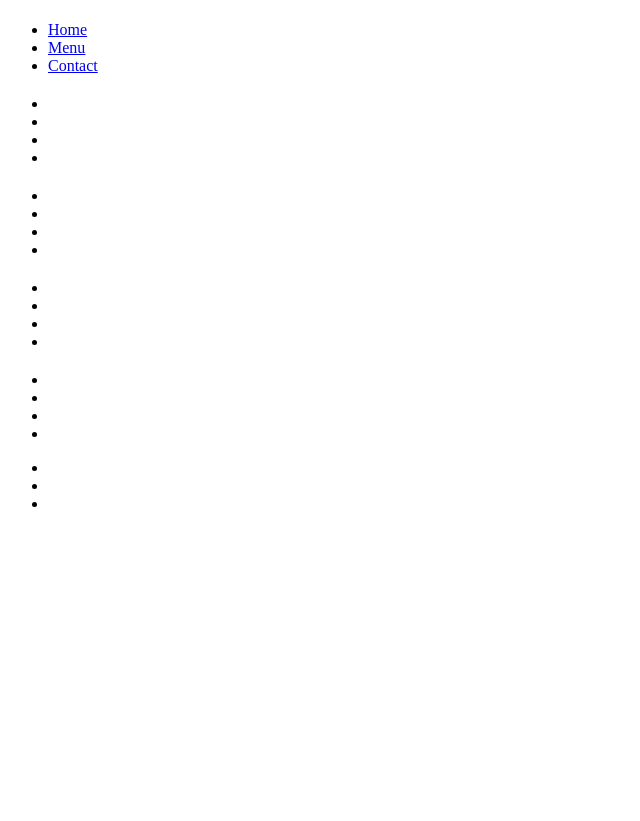
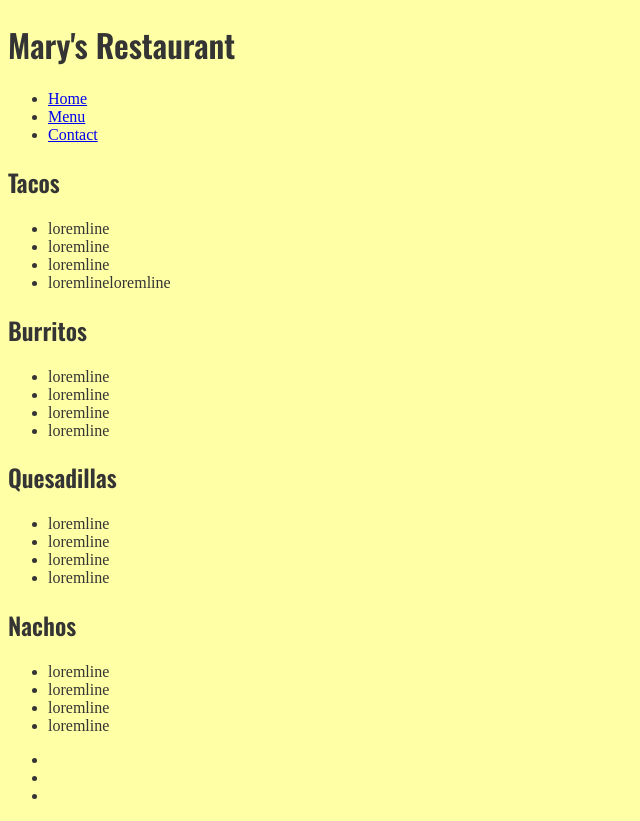
Before and after one commit to mquint0603/maryrestaurant, a plain HTML site: page menu.html in a window 1280 px wide. Shown: the whole page, without its empty margins (0-640 px from the left). Before the commit the page ends 800 px from the top, so only its background shows below. Drawn offline with nearby package versions, Linux system fonts and the light colour scheme.

Commit message:
added css

```diff
--- /dev/null
+++ b/css/style.css
@@ -0,0 +1,16 @@
+/*
+#ff5722; primary orange
+#ff8a50; light orange
+#ff8a50; dark oragne
+#dce775; secondary green
+#ffffa6; green light
+#a8b545; green dark
+*/
+
+body {
+    background-color: #ffffa6;
+    color: rgb(53, 52, 52);
+}
+h1, h2 {
+    font-family: 'Oswald', sans-serif;
+}
--- a/menu.html
+++ b/menu.html
@@ -5,10 +5,13 @@
     <meta name="viewport" content="width=device-width, initial-scale=1.0">
     <meta http-equiv="X-UA-Compatible" content="ie=edge">
     <title>Restaurant</title>
+    <link href="https://fonts.googleapis.com/css?family=Oswald:400,600" rel="stylesheet">
+    <link rel="stylesheet" href="./css/style.css">
+    <link href="https://fonts.googleapis.com/css?family=Oswald:400,600" rel="stylesheet">
 </head>
 <body>
     <header>
-        <h1></h1>
+        <h1>Mary's Restaurant</h1>
         <nav>
             <ul>
                 <li><a href="index.html">Home</a></li>
@@ -21,42 +24,42 @@
     <main>
 
         <div>
-            <h2></h2>
+            <h2>Tacos</h2>
             <ul>
-                <li></li>
-                <li></li>
-                <li></li>
-                <li></li>
+                <li>loremline</li>
+                <li>loremline</li>
+                <li>loremline</li>
+                <li>loremlineloremline</li>
             </ul>
         </div>
 
         <div>
-            <h2></h2>
+            <h2>Burritos</h2>
             <ul>
-                <li></li>
-                <li></li>
-                <li></li>
-                <li></li>
+                <li>loremline</li>
+                <li>loremline</li>
+                <li>loremline</li>
+                <li>loremline</li>
             </ul>
         </div>
 
         <div>
-            <h2></h2>
+            <h2>Quesadillas</h2>
             <ul>
-                <li></li>
-                <li></li>
-                <li></li>
-                <li></li>
+                <li>loremline</li>
+                <li>loremline</li>
+                <li>loremline</li>
+                <li>loremline</li>
             </ul>
         </div>
 
         <div>
-            <h2></h2>
+            <h2>Nachos</h2>
             <ul>
-                <li></li>
-                <li></li>
-                <li></li>
-                <li></li>
+                <li>loremline</li>
+                <li>loremline</li>
+                <li>loremline</li>
+                <li>loremline</li>
             </ul>
         </div>
 
```
Also changed, not shown: contact.html (+3 -1 lines), index.html (+12 -8 lines).
